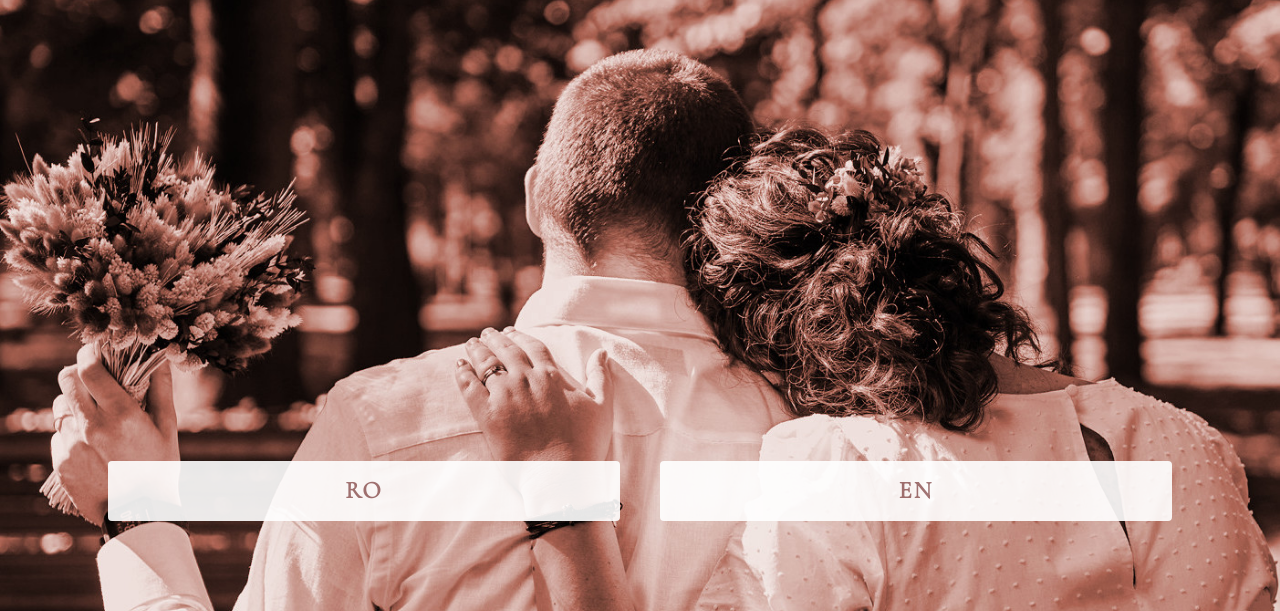
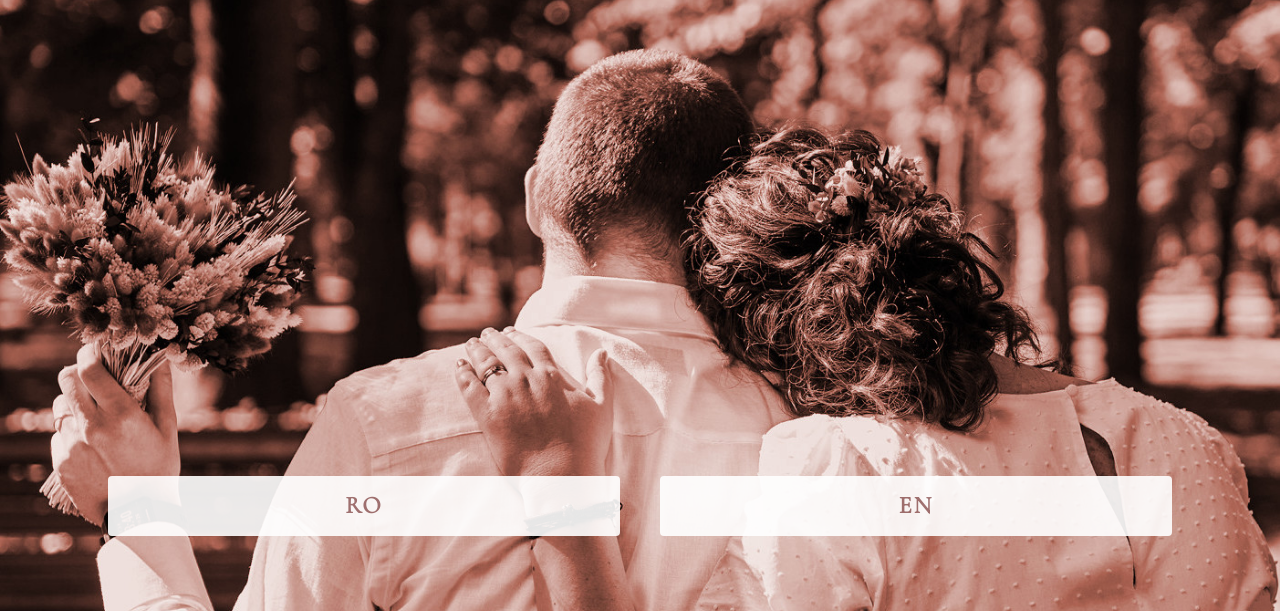
Before and after one commit to mao-19-10-2024/meniu, a plain HTML site: page index.html in a window 1280 px wide. Shown: the part 189-800 px from the top of the page. Drawn offline with Linux system fonts and the light colour scheme.

Commit message:
lower bot btns

```diff
--- a/style.css
+++ b/style.css
@@ -130,7 +130,7 @@ body {
 .menu-box {
     display: flex;
     justify-content: center;
-    margin-bottom: 90px;
+    margin-bottom: 75px;
     align-items: center;
 
 }
```
